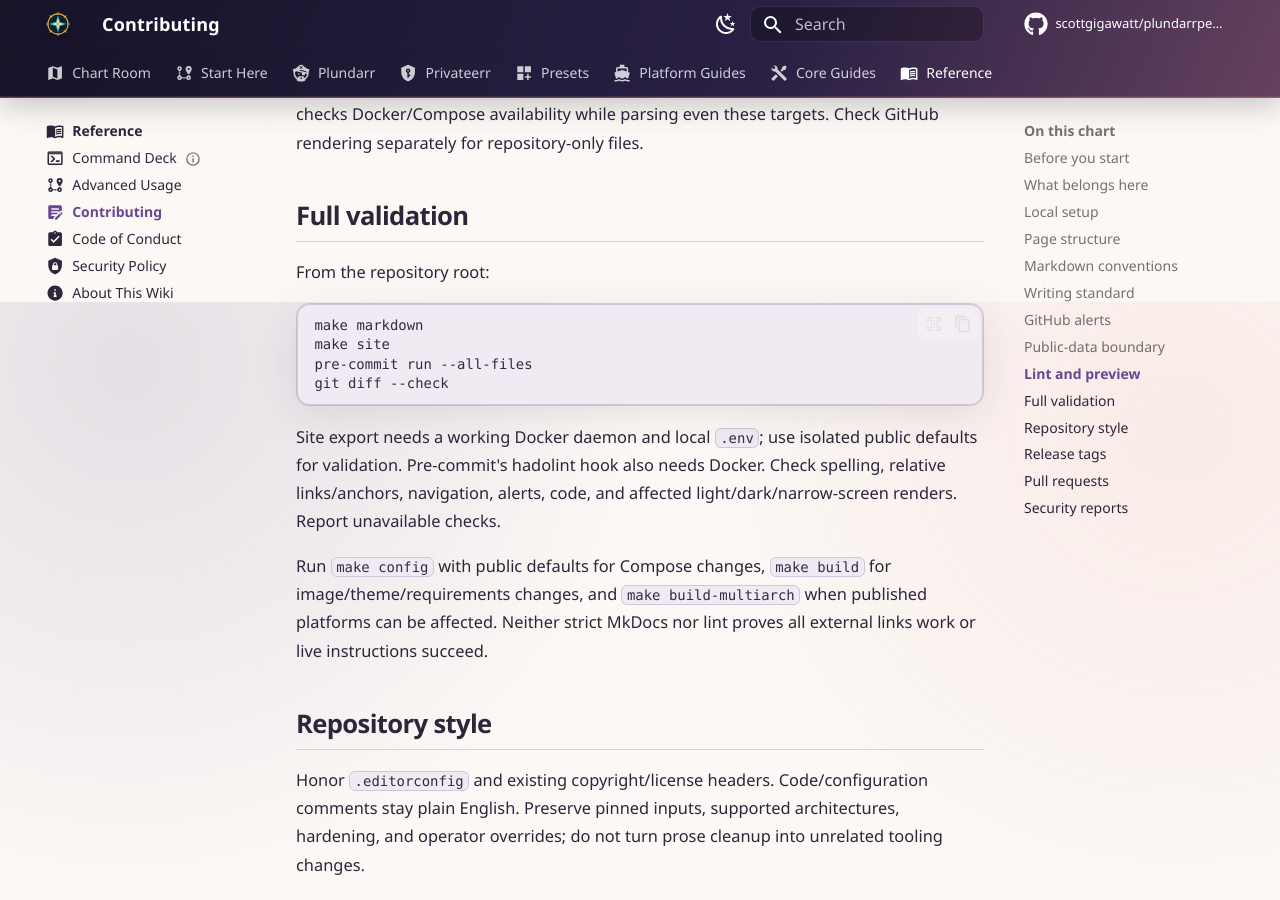
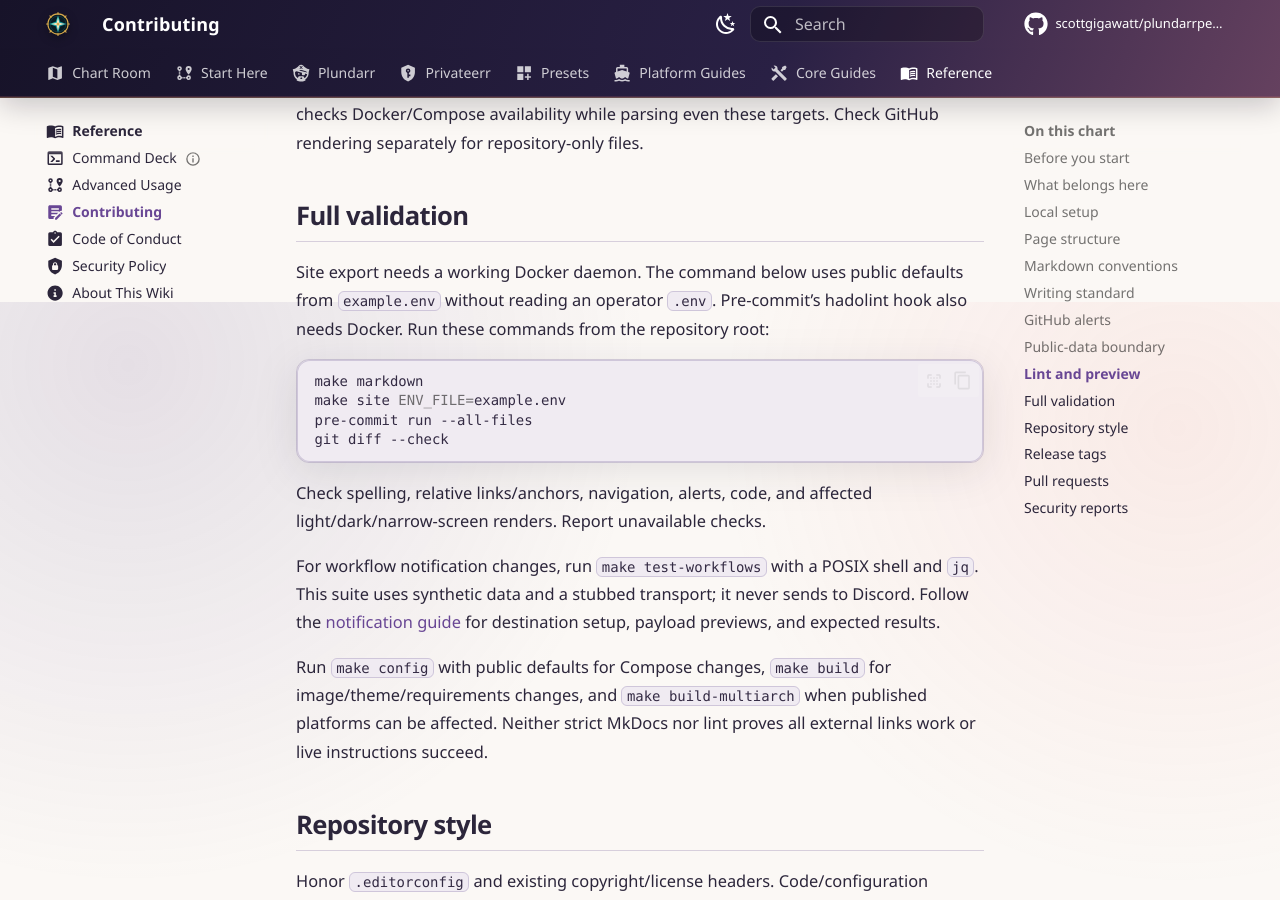
Before and after one commit to scottgigawatt/plundarrpedia, an MkDocs documentation site: the page built from docs/CONTRIBUTING.md, in a window 1280 px wide and 900 px high, scrolled down 3298 px. Built offline with MkDocs 1.6.1 and Material for MkDocs 9.7.7, drawn with Linux system fonts in a browser that asks for light colours; comment, search, counter and statistics services are not loaded.

Commit message:
📚 Give image and Pages notifications their reading glasses 🌈 (#63)
* 📚 The library is open, the embeds have receipts

* 📚 Give the notification guides a reading lesson

* 🏷️ Give every embed field its emotional support emoji

````diff
--- a/docs/CONTRIBUTING.md
+++ b/docs/CONTRIBUTING.md
@@ -83,16 +83,18 @@ Never publish credentials, webhook URLs, live VPN configuration, private hostnam
 
 ## Full validation
 
-From the repository root:
+Site export needs a working Docker daemon. The command below uses public defaults from `example.env` without reading an operator `.env`. Pre-commit’s hadolint hook also needs Docker. Run these commands from the repository root:
 
 ```sh
 make markdown
-make site
+make site ENV_FILE=example.env
 pre-commit run --all-files
 git diff --check
 ```
 
-Site export needs a working Docker daemon and local `.env`; use isolated public defaults for validation. Pre-commit's hadolint hook also needs Docker. Check spelling, relative links/anchors, navigation, alerts, code, and affected light/dark/narrow-screen renders. Report unavailable checks.
+Check spelling, relative links/anchors, navigation, alerts, code, and affected light/dark/narrow-screen renders. Report unavailable checks.
+
+For workflow notification changes, run `make test-workflows` with a POSIX shell and `jq`. This suite uses synthetic data and a stubbed transport; it never sends to Discord. Follow the [notification guide](https://github.com/scottgigawatt/plundarrpedia/blob/main/.github/discord/README.md) for destination setup, payload previews, and expected results.
 
 Run `make config` with public defaults for Compose changes, `make build` for image/theme/requirements changes, and `make build-multiarch` when published platforms can be affected. Neither strict MkDocs nor lint proves all external links work or live instructions succeed.
 
````
Also changed, not shown: .pre-commit-config.yaml (+12 -0 lines), docs/ADVANCED_USAGE.md (+3 -1 lines), .github/discord/README.md (added), .github/scripts/README.md (added), 12 other files.
